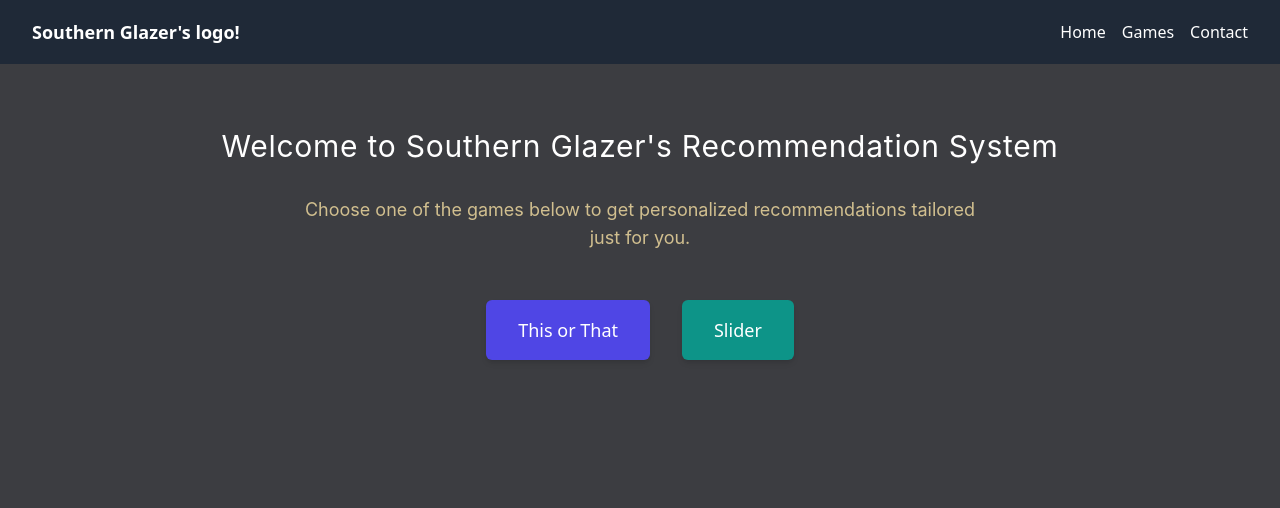
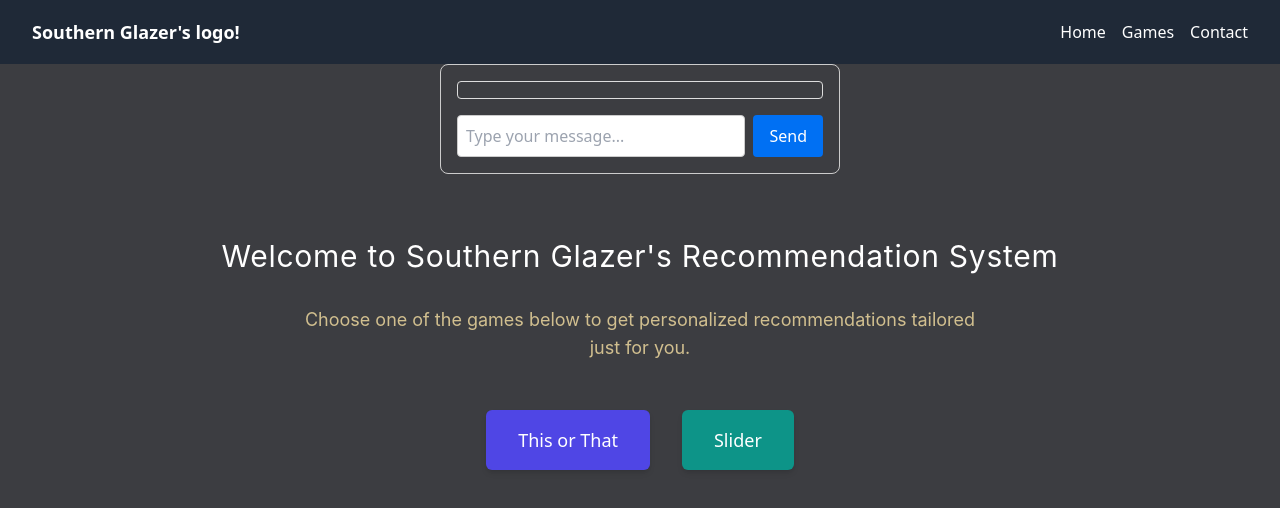
Before and after one commit to MarkPhamm/Southern-Glazers-Brand-Explorer, a Next.js app: page / in a window 1280 px wide. Shown: the top 508 px of the page. Built offline with nearby package versions, Linux system fonts and the light colour scheme.

Commit message:
added the openai chatbot

```diff
--- /dev/null
+++ b/app/api/chat/route.ts
@@ -0,0 +1,40 @@
+import OpenAI from 'openai';
+import { NextResponse } from 'next/server';
+
+const openai = new OpenAI({
+    apiKey: process.env.OPENAI_API_KEY,
+});
+
+// Named export for the POST method
+export async function POST(req: Request) {
+    try {
+        const { userMessage, context } = await req.json();
+        console.log("Received userMessage:", userMessage);
+        console.log("Received context:", context);
+
+        // Limit the context to the last 5 messages for better performance
+        const limitedContext = context.slice(-5);
+
+        const completion = await openai.chat.completions.create({
+            model: 'gpt-4',
+            messages: [
+                { role: 'system', content: 'You are a wine recommendation assistant. Please provide helpful wine recommendations based on user queries.' },
+                ...limitedContext,
+                { role: 'user', content: userMessage },
+            ],
+        });
+
+        const messageContent = completion.choices[0].message.content; // Access the message content
+        console.log("Message content from OpenAI:", messageContent); // Log the message content
+
+        return NextResponse.json({
+            response: messageContent // Return the message content
+        });
+    } catch (error) {
+        console.log("Error:", error);
+        return NextResponse.json(
+            { error: "Failed to generate response" },
+            { status: 500 }
+        );
+    }
+}
--- /dev/null
+++ b/app/components/chatbot.tsx
@@ -0,0 +1,115 @@
+import React, { useState } from 'react';
+
+type Message = {
+    role: 'user' | 'assistant';
+    content: string;
+};
+
+const Chatbot: React.FC = () => {
+    const [messages, setMessages] = useState<Message[]>([]);
+    const [input, setInput] = useState<string>('');
+
+    const sendMessage = async () => {
+        if (!input.trim()) return;
+
+        const userMessage: Message = { role: 'user', content: input };
+        const updatedMessages = [...messages, userMessage];
+        setMessages(updatedMessages);
+
+        try {
+            const response = await fetch('/api/chat', {
+                method: 'POST',
+                headers: { 'Content-Type': 'application/json' },
+                body: JSON.stringify({
+                    userMessage: input,
+                    context: updatedMessages.map((msg) => ({ role: msg.role, content: msg.content })),
+                }),
+            });
+
+            if (!response.ok) {
+                throw new Error(`HTTP error! Status: ${response.status}`);
+            }
+
+            const data = await response.json();
+            const botMessage: Message = {
+                role: 'assistant',
+                content: data.response || 'No response from the server.',
+            };
+
+            setMessages((prev) => [...prev, botMessage]);
+        } catch (error: unknown) {
+            console.error('Error:', error instanceof Error ? error.message : error);
+
+            const errorMessage: Message = {
+                role: 'assistant',
+                content: 'Sorry, there was an error processing your request.',
+            };
+
+            setMessages((prev) => [...prev, errorMessage]);
+        } finally {
+            setInput('');
+        }
+        console.log('Sending message:', input);
+        console.log('Updated messages:', updatedMessages);
+    };
+
+
+
+    return (
+        <div
+            style={{
+                border: '1px solid #ccc',
+                padding: '16px',
+                borderRadius: '8px',
+                maxWidth: '400px',
+                margin: '0 auto',
+            }}
+        >
+            <div
+                style={{
+                    maxHeight: '300px',
+                    overflowY: 'auto',
+                    marginBottom: '16px',
+                    padding: '8px',
+                    border: '1px solid #ddd',
+                    borderRadius: '4px',
+                }}
+            >
+                {messages.map((msg, idx) => (
+                    <div key={idx} style={{ marginBottom: '8px' }}>
+                        <strong>{msg.role === 'user' ? 'You' : 'Bot'}:</strong> {msg.content}
+                    </div>
+                ))}
+            </div>
+            <div style={{ display: 'flex', gap: '8px' }}>
+                <input
+                    type="text"
+                    value={input}
+                    onChange={(e) => setInput(e.target.value)}
+                    placeholder="Type your message..."
+                    style={{
+                        flex: 1,
+                        padding: '8px',
+                        borderRadius: '4px',
+                        border: '1px solid #ccc',
+                    }}
+                />
+                <button
+                    onClick={sendMessage}
+                    style={{
+                        padding: '8px 16px',
+                        background: '#0070f3',
+                        color: '#fff',
+                        borderRadius: '4px',
+                        border: 'none',
+                        cursor: 'pointer',
+                    }}
+                >
+                    Send
+                </button>
+            </div>
+        </div>
+    );
+};
+
+export default Chatbot;
--- a/app/page.tsx
+++ b/app/page.tsx
@@ -5,6 +5,7 @@
 import NavBar from './components/Navbar';
 // import ThisOrThat from './components/games/thisorthat'; // Assume this game is in the components folder
 import Slider from './components/games/Slider'; // Assume this game is in the components folder
+import Chatbot from './components/chatbot';
 
 export default function Home() {
   const [selectedGame, setSelectedGame] = useState(null);
@@ -12,6 +13,7 @@
   return (
     <div className="min-h-screen bg-custom-gray">
       <NavBar />
+      <Chatbot/>
       <div className="flex flex-col items-center justify-center py-16">
         <h1 className="text-3xl font-southern text-white tracking-wide mb-8">
           Welcome to Southern Glazer's Recommendation System
--- a/package.json
+++ b/package.json
@@ -9,11 +9,13 @@
         "@next/env": "^14.2.14",
         "@supabase/ssr": "^0.5.1",
         "@supabase/supabase-js": "^2.45.4",
+        "ai": "^4.0.10",
         "axios": "^1.7.7",
         "dotenv": "^16.4.5",
         "express": "^4.21.0",
         "modal": "^1.2.0",
         "next": "^15.0.3-canary.8",
+        "openai": "^4.74.0",
         "react": "^18.3.1",
         "react-dom": "^18.3.1",
         "react-modal": "^3.16.1"
```
Also changed, not shown: 1 other file (tests, documents, lock files or other folders).
